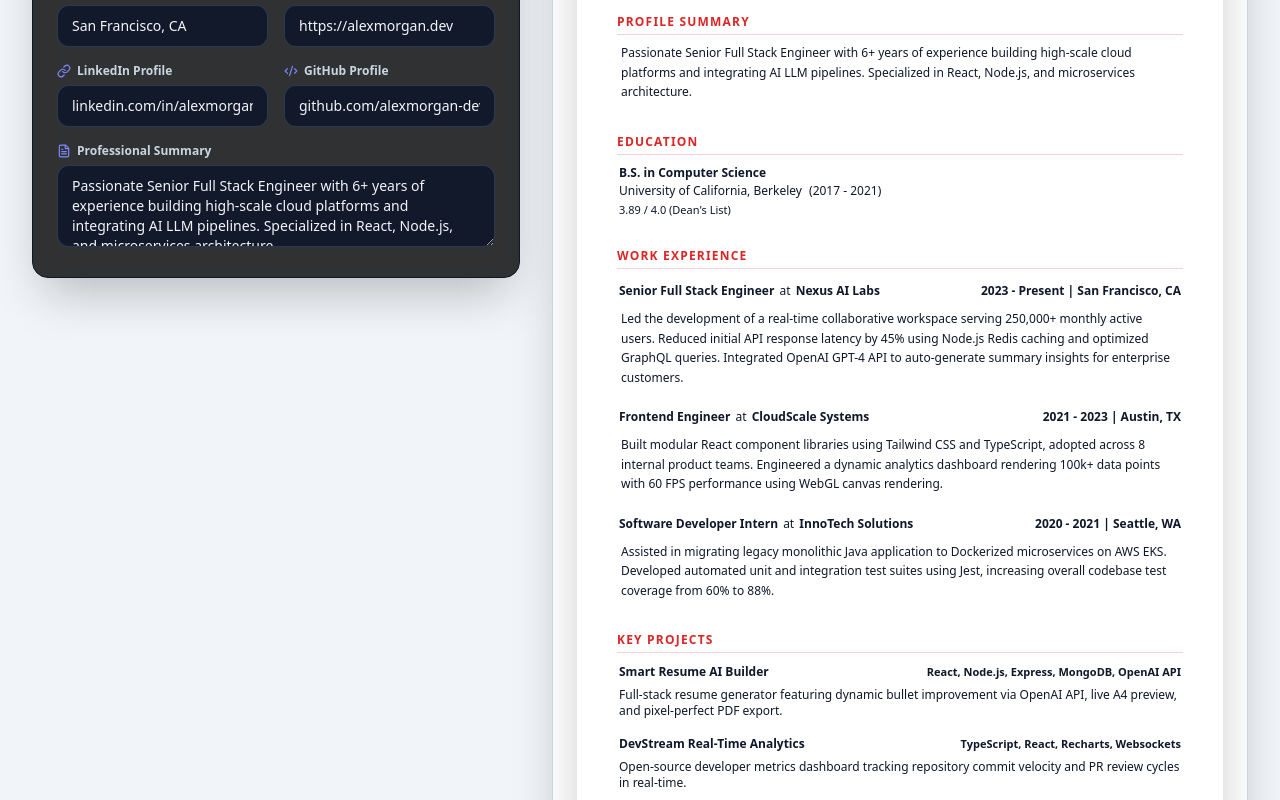
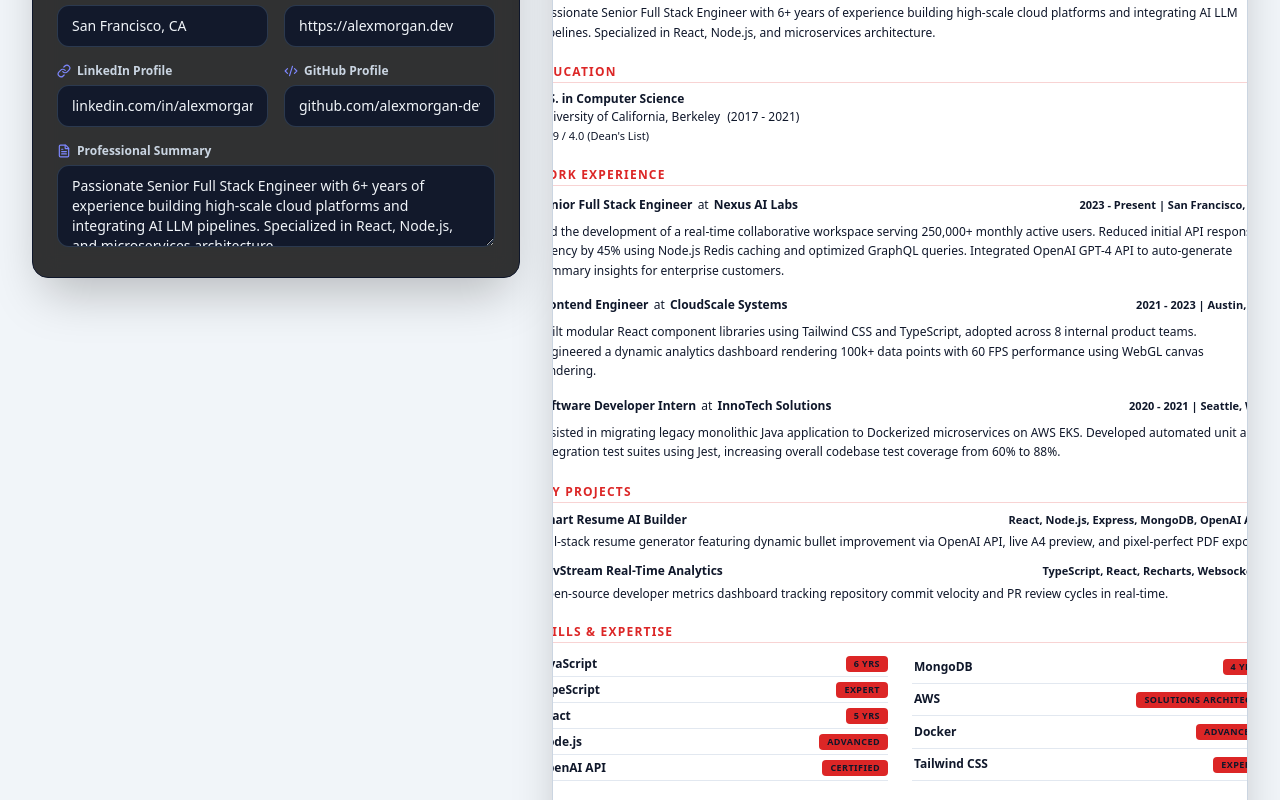
Before and after one commit to rtrashid3120/rdsumebuilder.ai, a React (Vite) app: page / in a window 1280 px wide. Shown: the part 420-1220 px from the top of the page. Built offline with nearby package versions, Linux system fonts and the light colour scheme.

Commit message:
Checkpoint 17: Built real-time A4 height overflow monitor and table-based HTML skills renderer

```diff
--- a/src/components/ResumePreview.jsx
+++ b/src/components/ResumePreview.jsx
@@ -1,5 +1,5 @@
-import React from 'react';
-import { Mail, Phone, MapPin, Globe, Code2, Link as LinkIcon } from 'lucide-react';
+import React, { useEffect, useRef, useState } from 'react';
+import { Mail, Phone, MapPin, Globe, Code2, Link as LinkIcon, AlertTriangle, Sparkles } from 'lucide-react';
 
 export default function ResumePreview({
   resume,
@@ -11,6 +11,10 @@ export default function ResumePreview({
 }) {
   const { personalInfo = {}, experience = [], education = [], skills = [], projects = [], customSections = [] } = resume;
 
+  const containerRef = useRef(null);
+  const [isOverflowing, setIsOverflowing] = useState(false);
+  const [overflowPercentage, setOverflowPercentage] = useState(100);
+
   const fontClasses = {
     sans: 'font-sans',
     serif: 'font-serif',
@@ -18,6 +22,27 @@ export default function ResumePreview({
   };
 
   const fontClass = fontClasses[fontFamily] || 'font-sans';
+
+  // Real-Time A4 Height Monitor (Standard A4 is ~1123px at 96 DPI)
+  useEffect(() => {
+    const checkOverflow = () => {
+      if (containerRef.current) {
+        const height = containerRef.current.scrollHeight;
+        const targetA4Height = 1123; // Standard A4 height in pixels
+        if (height > targetA4Height + 10) {
+          setIsOverflowing(true);
+          setOverflowPercentage(Math.round((height / targetA4Height) * 100));
+        } else {
+          setIsOverflowing(false);
+          setOverflowPercentage(100);
+        }
+      }
+    };
+
+    checkOverflow();
+    const timeout = setTimeout(checkOverflow, 300);
+    return () => clearTimeout(timeout);
+  }, [resume, template, fontFamily, sectionOrder]);
 
   const handleBlur = (fieldPath, e) => {
     if (!onUpdateText) return;
@@ -29,9 +54,9 @@ export default function ResumePreview({
   const renderSummarySection = () => {
     if (!personalInfo.summary) return null;
     return (
-      <div key="summary" className="space-y-1 py-1">
+      <div key="summary" className="space-y-1 py-0.5">
         <h2
-          className="text-xs font-extrabold uppercase tracking-widest pb-1 border-b"
+          className="text-xs font-extrabold uppercase tracking-widest pb-0.5 border-b"
           style={{ color: accentColor, borderColor: `${accentColor}33` }}
         >
           Profile Summary
@@ -40,7 +65,7 @@ export default function ResumePreview({
           contentEditable
           suppressContentEditableWarning
           onBlur={(e) => handleBlur('personalInfo.summary', e)}
-          className="text-xs text-slate-700 leading-relaxed font-normal focus:outline-none focus:bg-red-50/50 p-1 rounded"
+          className="text-xs text-slate-700 leading-relaxed font-normal focus:outline-none focus:bg-red-50/50 p-0.5 rounded"
         >
           {personalInfo.summary}
         </p>
@@ -51,14 +76,14 @@ export default function ResumePreview({
   const renderEducationSection = () => {
     if (!education || education.length === 0) return null;
     return (
-      <div key="education" className="space-y-2 py-1">
+      <div key="education" className="space-y-1.5 py-0.5">
         <h2
-          className="text-xs font-extrabold uppercase tracking-widest pb-1 border-b"
+          className="text-xs font-extrabold uppercase tracking-widest pb-0.5 border-b"
           style={{ color: accentColor, borderColor: `${accentColor}33` }}
         >
           Education
         </h2>
-        <div className="grid grid-cols-1 sm:grid-cols-2 gap-4">
+        <div className="grid grid-cols-1 sm:grid-cols-2 gap-3">
           {education.map((edu, idx) => (
             <div key={edu.id || idx}>
               <h3
@@ -107,14 +132,14 @@ export default function ResumePreview({
   const renderExperienceSection = () => {
     if (!experience || experience.length === 0) return null;
     return (
-      <div key="experience" className="space-y-3 py-1">
+      <div key="experience" className="space-y-2 py-0.5">
         <h2
-          className="text-xs font-extrabold uppercase tracking-widest pb-1 border-b"
+          className="text-xs font-extrabold uppercase tracking-widest pb-0.5 border-b"
           style={{ color: accentColor, borderColor: `${accentColor}33` }}
         >
           Work Experience
         </h2>
-        <div className="space-y-4">
+        <div className="space-y-3">
           {experience.map((exp, idx) => (
             <div key={exp.id || idx} className="space-y-1">
               <div className="flex flex-wrap items-baseline justify-between gap-1">
@@ -141,7 +166,7 @@ export default function ResumePreview({
                   contentEditable
                   suppressContentEditableWarning
                   onBlur={(e) => handleBlur(`experience.${idx}.startDate`, e)}
-                  className="text-xs font-semibold text-slate-500 whitespace-nowrap focus:outline-none focus:bg-red-50/50 p-0.5 rounded"
+                  className="text-[11px] font-semibold text-slate-500 whitespace-nowrap focus:outline-none focus:bg-red-50/50 p-0.5 rounded"
                 >
                   {exp.startDate} {exp.location ? `| ${exp.location}` : ''}
                 </span>
@@ -150,7 +175,7 @@ export default function ResumePreview({
                 contentEditable
                 suppressContentEditableWarning
                 onBlur={(e) => handleBlur(`experience.${idx}.description`, e)}
-                className="text-xs text-slate-700 whitespace-pre-line leading-relaxed focus:outline-none focus:bg-red-50/50 p-1 rounded"
+                className="text-xs text-slate-700 whitespace-pre-line leading-relaxed focus:outline-none focus:bg-red-50/50 p-0.5 rounded"
               >
                 {exp.description}
               </p>
@@ -164,14 +189,14 @@ export default function ResumePreview({
   const renderProjectsSection = () => {
     if (!projects || projects.length === 0) return null;
     return (
-      <div key="projects" className="space-y-2 py-1">
+      <div key="projects" className="space-y-1.5 py-0.5">
         <h2
-          className="text-xs font-extrabold uppercase tracking-widest pb-1 border-b"
+          className="text-xs font-extrabold uppercase tracking-widest pb-0.5 border-b"
           style={{ color: accentColor, borderColor: `${accentColor}33` }}
         >
           Key Projects
         </h2>
-        <div className="space-y-3">
+        <div className="space-y-2">
           {projects.map((proj, idx) => (
             <div key={proj.id || idx}>
               <div className="flex items-baseline justify-between">
@@ -211,49 +236,99 @@ export default function ResumePreview({
     );
   };
 
-  // Robust HTML2Canvas-Safe Skills Section Renderer (Prevents Badge Overlap)
+  // HTML2Canvas Table Renderer for Skills - Eliminates Text Overlap Completely!
   const renderSkillsSection = () => {
     if (!skills || skills.length === 0) return null;
+
+    // Divide skills into 2 equal columns for table layout
+    const half = Math.ceil(skills.length / 2);
+    const col1 = skills.slice(0, half);
+    const col2 = skills.slice(half);
+
     return (
-      <div key="skills" className="space-y-2 py-1">
+      <div key="skills" className="space-y-2 py-0.5">
         <h2
-          className="text-xs font-extrabold uppercase tracking-widest pb-1 border-b"
+          className="text-xs font-extrabold uppercase tracking-widest pb-0.5 border-b"
           style={{ color: accentColor, borderColor: `${accentColor}33` }}
         >
           Skills & Expertise
         </h2>
-        <div className="grid grid-cols-1 sm:grid-cols-2 gap-x-6 gap-y-2.5 text-xs">
-          {skills.map((s, idx) => {
+
+        <div className="grid grid-cols-1 sm:grid-cols-2 gap-x-6 text-xs">
+          {/* Column 1 Table */}
+          <table className="w-full border-collapse">
+            <tbody>
+              {col1.map((s, idx) => {
                 const name = typeof s === 'string' ? s : s.name;
                 const level = typeof s === 'object' ? s.level : '';
-
                 return (
-              <div
-                key={idx}
-                className="flex items-center justify-between border-b border-slate-200 pb-1.5 min-w-0"
-              >
+                  <tr key={idx} className="border-b border-slate-200">
+                    <td className="py-1 font-bold text-slate-900 text-xs text-left align-middle">
                       <span
                         contentEditable
                         suppressContentEditableWarning
                         onBlur={(e) => handleBlur(`skills.${idx}.name`, e)}
-                  className="font-bold text-slate-900 text-xs truncate mr-2 focus:outline-none focus:bg-red-50/50 p-0.5 rounded"
+                        className="focus:outline-none focus:bg-red-50/50 p-0.5 rounded"
                       >
                         {name}
                       </span>
+                    </td>
+                    <td className="py-1 text-right align-middle">
                       {level && (
                         <span
                           contentEditable
                           suppressContentEditableWarning
                           onBlur={(e) => handleBlur(`skills.${idx}.level`, e)}
-                    className="text-[9px] font-black px-2 py-0.5 rounded-full text-white uppercase tracking-wider whitespace-nowrap shrink-0 inline-block shadow-2xs"
+                          className="text-[9px] font-black px-2 py-0.5 rounded text-white uppercase tracking-wider inline-block"
                           style={{ backgroundColor: accentColor }}
                         >
                           {level}
                         </span>
                       )}
-              </div>
+                    </td>
+                  </tr>
                 );
               })}
+            </tbody>
+          </table>
+
+          {/* Column 2 Table */}
+          <table className="w-full border-collapse">
+            <tbody>
+              {col2.map((s, idx) => {
+                const actualIdx = half + idx;
+                const name = typeof s === 'string' ? s : s.name;
+                const level = typeof s === 'object' ? s.level : '';
+                return (
+                  <tr key={actualIdx} className="border-b border-slate-200">
+                    <td className="py-1 font-bold text-slate-900 text-xs text-left align-middle">
+                      <span
+                        contentEditable
+                        suppressContentEditableWarning
+                        onBlur={(e) => handleBlur(`skills.${actualIdx}.name`, e)}
+                        className="focus:outline-none focus:bg-red-50/50 p-0.5 rounded"
+                      >
+                        {name}
+                      </span>
+                    </td>
+                    <td className="py-1 text-right align-middle">
+                      {level && (
+                        <span
+                          contentEditable
+                          suppressContentEditableWarning
+                          onBlur={(e) => handleBlur(`skills.${actualIdx}.level`, e)}
+                          className="text-[9px] font-black px-2 py-0.5 rounded text-white uppercase tracking-wider inline-block"
+                          style={{ backgroundColor: accentColor }}
+                        >
+                          {level}
+                        </span>
+                      )}
+                    </td>
+                  </tr>
+                );
+              })}
+            </tbody>
+          </table>
         </div>
       </div>
     );
@@ -264,16 +339,16 @@ export default function ResumePreview({
     if (!customSec || !customSec.items || customSec.items.length === 0) return null;
 
     return (
-      <div key={secId} className="space-y-2 py-1">
+      <div key={secId} className="space-y-1.5 py-0.5">
         <h2
-          className="text-xs font-extrabold uppercase tracking-widest pb-1 border-b"
+          className="text-xs font-extrabold uppercase tracking-widest pb-0.5 border-b"
           style={{ color: accentColor, borderColor: `${accentColor}33` }}
         >
           {customSec.title}
         </h2>
 
         {customSec.type === 'itemList' && (
-          <div className="space-y-3">
+          <div className="space-y-2">
             {customSec.items.map((item, idx) => (
               <div key={item.id || idx}>
                 <div className="flex items-baseline justify-between">
@@ -289,14 +364,16 @@ export default function ResumePreview({
         )}
 
         {customSec.type === 'badgeGrid' && (
-          <div className="grid grid-cols-1 sm:grid-cols-2 gap-x-6 gap-y-2 text-xs">
+          <table className="w-full border-collapse text-xs">
+            <tbody>
               {customSec.items.map((item, idx) => (
-              <div key={item.id || idx} className="flex items-center justify-between border-b border-slate-200 pb-1.5">
-                <span className="font-bold text-slate-900">{item.title}</span>
-                {item.subtitle && <span className="text-[10px] text-slate-600 font-semibold">{item.subtitle}</span>}
-              </div>
+                <tr key={item.id || idx} className="border-b border-slate-200">
+                  <td className="py-1 font-bold text-slate-900 text-left align-middle">{item.title}</td>
+                  <td className="py-1 text-right text-[10px] text-slate-600 font-semibold align-middle">{item.subtitle}</td>
+                </tr>
               ))}
-          </div>
+            </tbody>
+          </table>
         )}
 
         {customSec.type === 'bulletList' && (
@@ -320,16 +397,33 @@ export default function ResumePreview({
     return null;
   };
 
-  // TEMPLATE LAYOUT 1: CREATIVE SPLIT
-  if (template === 'creative') {
   return (
+    <div className="relative flex flex-col items-center">
+
+      {/* Real-Time A4 Overflow Warning Indicator */}
+      {isOverflowing && (
+        <div className="no-print mb-3 w-full max-w-[210mm] bg-amber-950/90 border border-amber-500/80 rounded-xl p-3 text-white shadow-xl flex items-center justify-between text-xs animate-fade-in">
+          <div className="flex items-center gap-2">
+            <AlertTriangle className="w-4 h-4 text-amber-400 shrink-0 animate-bounce" />
+            <div>
+              <span className="font-extrabold text-amber-300">⚠️ A4 Page Height Exceeded ({overflowPercentage}% of 1 Page)</span>
+              <p className="text-[11px] text-slate-300">Content spills onto page 2. Trim 1-2 bullet points or remove an extra section for a 1-page ATS layout.</p>
+            </div>
+          </div>
+        </div>
+      )}
+
+      {/* Main Printable A4 Canvas */}
       <div
+        ref={containerRef}
         id="printable-resume"
         className={`resume-preview-container page-a4 bg-white text-slate-900 shadow-2xl rounded-sm transition-all overflow-hidden ${fontClass}`}
       >
+        {/* TEMPLATE LAYOUT 1: CREATIVE SPLIT */}
+        {template === 'creative' ? (
           <div className="grid grid-cols-12 min-h-full">
             <div
-            className="col-span-4 p-6 text-white space-y-5"
+              className="col-span-4 p-6 text-white space-y-4"
               style={{ backgroundColor: accentColor }}
             >
               <div className="space-y-1">
@@ -341,7 +435,7 @@ export default function ResumePreview({
                 </p>
               </div>
 
-            <div className="space-y-2 text-[11px] text-white/95 border-t border-white/20 pt-4">
+              <div className="space-y-2 text-[11px] text-white/95 border-t border-white/20 pt-3">
                 {personalInfo.email && <div className="break-all">✉️ {personalInfo.email}</div>}
                 {personalInfo.phone && <div>📞 {personalInfo.phone}</div>}
                 {personalInfo.location && <div>📍 {personalInfo.location}</div>}
@@ -351,7 +445,7 @@ export default function ResumePreview({
               </div>
 
               {education.length > 0 && (
-              <div className="space-y-2 border-t border-white/20 pt-4">
+                <div className="space-y-2 border-t border-white/20 pt-3">
                   <h3 className="text-xs font-black uppercase tracking-wider text-white">Education</h3>
                   <div className="space-y-2 text-xs">
                     {education.map((edu, idx) => (
@@ -365,9 +459,9 @@ export default function ResumePreview({
               )}
 
               {skills.length > 0 && (
-              <div className="space-y-2 border-t border-white/20 pt-4">
+                <div className="space-y-2 border-t border-white/20 pt-3">
                   <h3 className="text-xs font-black uppercase tracking-wider text-white">Skills</h3>
-                <div className="space-y-1.5 text-xs">
+                  <div className="space-y-1 text-xs">
                     {skills.map((s, idx) => (
                       <div key={idx} className="bg-white/10 px-2 py-1 rounded text-[11px] font-semibold flex justify-between">
                         <span className="truncate mr-1">{typeof s === 'string' ? s : s.name}</span>
@@ -379,25 +473,16 @@ export default function ResumePreview({
               )}
             </div>
 
-          <div className="col-span-8 p-8 space-y-5">
+            <div className="col-span-8 p-6 md:p-8 space-y-4">
               {sectionOrder
                 .filter(sec => sec !== 'skills' && sec !== 'education')
                 .map(sectionKey => renderSection(sectionKey))}
             </div>
           </div>
-      </div>
-    );
-  }
-
-  // TEMPLATE LAYOUT 2: EXECUTIVE CLASSIC
-  if (template === 'executive') {
-    return (
-      <div
-        id="printable-resume"
-        className={`resume-preview-container page-a4 bg-white text-slate-900 shadow-2xl rounded-sm transition-all overflow-hidden ${fontClass}`}
-      >
-        <div className="p-8 md:p-10 space-y-5">
-          <div className="text-center border-b-2 border-t-2 py-4 space-y-1" style={{ borderColor: accentColor }}>
+        ) : template === 'executive' ? (
+          /* TEMPLATE LAYOUT 2: EXECUTIVE CLASSIC */
+          <div className="p-6 md:p-8 space-y-4">
+            <div className="text-center border-b-2 border-t-2 py-3 space-y-1" style={{ borderColor: accentColor }}>
               <h1 className="text-2xl md:text-3xl font-black text-slate-900 uppercase tracking-widest">
                 {personalInfo.fullName || 'Your Full Name'}
               </h1>
@@ -414,27 +499,19 @@ export default function ResumePreview({
               </div>
             </div>
 
-          <div className="space-y-5">
+            <div className="space-y-4">
               {sectionOrder.map((sectionKey) => renderSection(sectionKey))}
             </div>
           </div>
-      </div>
-    );
-  }
-
-  // DEFAULT / MODERN SLATE TEMPLATE
-  return (
-    <div
-      id="printable-resume"
-      className={`resume-preview-container page-a4 bg-white text-slate-900 shadow-2xl rounded-sm transition-all overflow-hidden ${fontClass}`}
-    >
-      <div className="p-8 md:p-10 space-y-5 text-slate-800 leading-relaxed">
-        <div className="border-b-2 pb-4" style={{ borderColor: accentColor }}>
+        ) : (
+          /* DEFAULT / MODERN SLATE TEMPLATE */
+          <div className="p-6 md:p-8 space-y-4 text-slate-800 leading-relaxed">
+            <div className="border-b-2 pb-3" style={{ borderColor: accentColor }}>
               <h1
                 contentEditable
                 suppressContentEditableWarning
                 onBlur={(e) => handleBlur('personalInfo.fullName', e)}
-            className="text-2xl md:text-3xl font-extrabold text-slate-900 tracking-tight mb-1 break-words focus:outline-none focus:bg-red-50/50 p-1 rounded"
+                className="text-2xl md:text-3xl font-extrabold text-slate-900 tracking-tight mb-1 break-words focus:outline-none focus:bg-red-50/50 p-0.5 rounded"
               >
                 {personalInfo.fullName || 'Your Full Name'}
               </h1>
@@ -442,13 +519,13 @@ export default function ResumePreview({
                 contentEditable
                 suppressContentEditableWarning
                 onBlur={(e) => handleBlur('personalInfo.jobTitle', e)}
-            className="text-sm md:text-base font-semibold uppercase tracking-wider mb-3 focus:outline-none focus:bg-red-50/50 p-1 rounded"
+                className="text-xs md:text-sm font-semibold uppercase tracking-wider mb-2 focus:outline-none focus:bg-red-50/50 p-0.5 rounded"
                 style={{ color: accentColor }}
               >
                 {personalInfo.jobTitle || 'Professional Job Title'}
               </p>
 
-          <div className="flex flex-wrap items-center gap-x-4 gap-y-1.5 text-xs text-slate-600">
+              <div className="flex flex-wrap items-center gap-x-4 gap-y-1 text-xs text-slate-600">
                 {personalInfo.email && (
                   <span className="flex items-center gap-1">
                     <Mail className="w-3.5 h-3.5 shrink-0" style={{ color: accentColor }} />
@@ -488,9 +565,11 @@ export default function ResumePreview({
               </div>
             </div>
 
-        <div className="space-y-5">
+            <div className="space-y-4">
               {sectionOrder.map((sectionKey) => renderSection(sectionKey))}
             </div>
+          </div>
+        )}
       </div>
     </div>
   );
```
Lines whose indentation alone changed are shown as unchanged.
